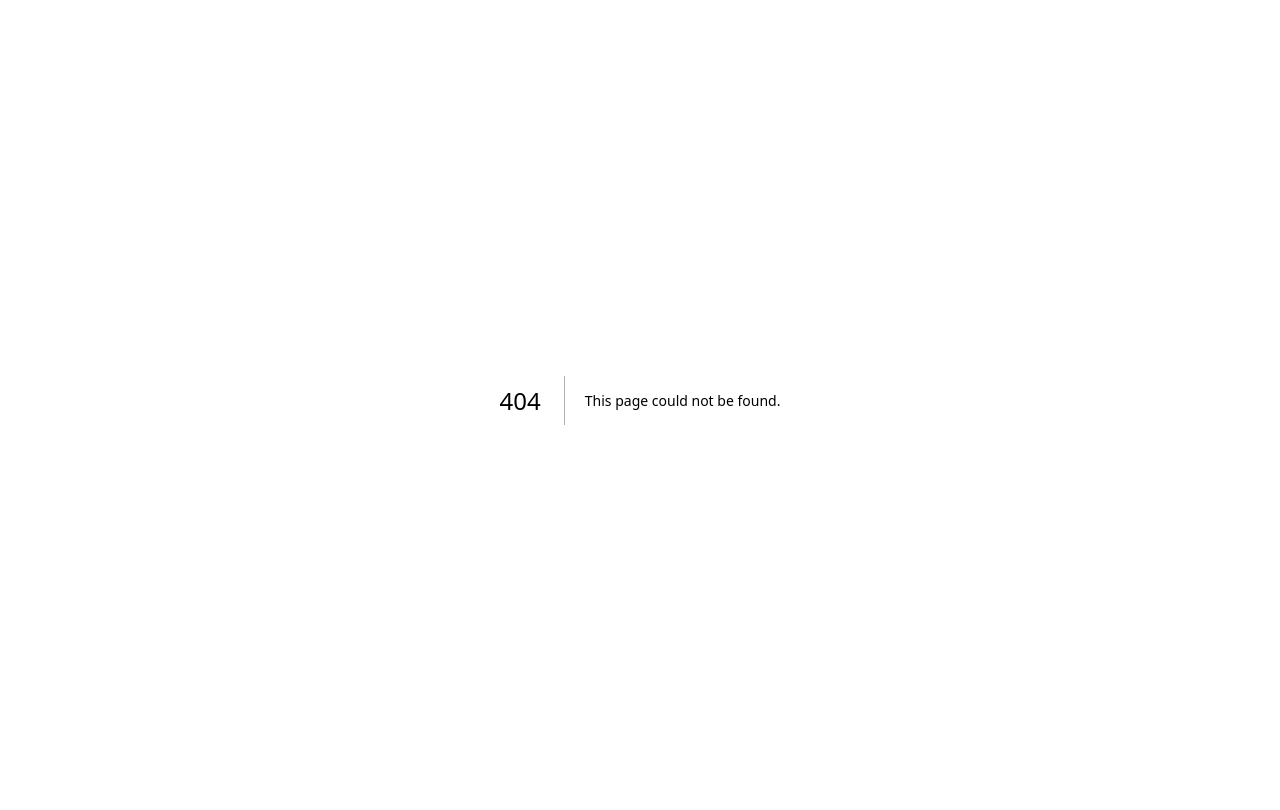
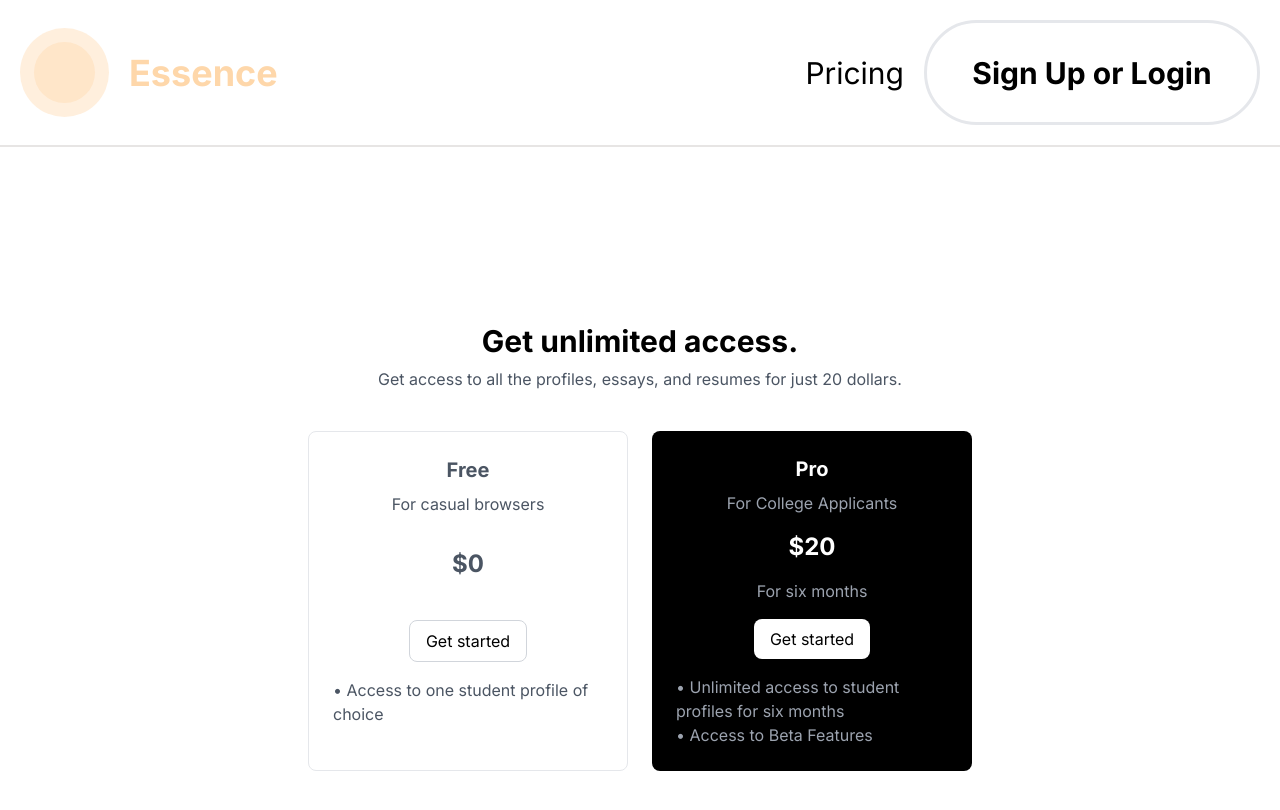
Before and after one commit to technocapeman/essance, a Next.js app: page /pricing in a window 1280 px wide. Before the commit this address had no page. Shown: the top 810 px of the page. Built offline with nearby package versions, Linux system fonts and the light colour scheme.

Commit message:
Added pricing page, blurred background when popup appears for paywall or login

```diff
--- a/src/app/components/top-bar.js
+++ b/src/app/components/top-bar.js
@@ -1,4 +1,5 @@
 import * as React from "react";
+import Link from "next/link";
 
 export const TopBar = () => {
     return (
@@ -6,8 +7,10 @@ export const TopBar = () => {
             <div className="flex items-center justify-between w-full px-5 py-5">
                 <a href="/">
                     <div className="flex items-center gap-5">
-                    <div className="flex flex-col justify-center items-center px-4 rounded-full bg-orange-200 bg-opacity-40 h-[50px] w-[50px] sm:h-[70px] sm:w-[70px] md:h-[89px] md:w-[89px]">
-                        <div className="shrink-0 rounded-full bg-orange-200 bg-opacity-40 h-[35px] w-[35px] sm:h-[48px] sm:w-[48px] md:h-[61px] md:w-[61px]" />
+                        <div
+                            className="flex flex-col justify-center items-center px-4 rounded-full bg-orange-200 bg-opacity-40 h-[50px] w-[50px] sm:h-[70px] sm:w-[70px] md:h-[89px] md:w-[89px]">
+                            <div
+                                className="shrink-0 rounded-full bg-orange-200 bg-opacity-40 h-[35px] w-[35px] sm:h-[48px] sm:w-[48px] md:h-[61px] md:w-[61px]"/>
                         </div>
                         <div className="text-2xl sm:text-3xl md:text-4xl font-bold text-orange-200">
                             Essence
@@ -15,15 +18,18 @@ export const TopBar = () => {
                     </div>
                 </a>
                 <div className="flex items-center gap-5">
-                    <a href="#">
+                    <Link href="pricing">
                         <div className="text-lg sm:text-2xl md:text-3xl text-black">Pricing</div>
-                        </a>
-                    <button className="shrink-0 border-gray-200 border-solid border-[3px] h-[40px] sm:h-[60px] md:h-[80px] lg:h-[105px] rounded-[25px] sm:rounded-[35px] md:rounded-[50px] lg:rounded-[80px] w-[120px] sm:w-[180px] md:w-[240px] lg:w-[336px]">
-                        <div className="text-base sm:text-lg md:text-xl lg:text-3xl font-bold text-black">Sign Up or Login</div>
+                    </Link>
+                    <button
+                        className="shrink-0 border-gray-200 border-solid border-[3px] h-[40px] sm:h-[60px] md:h-[80px] lg:h-[105px] rounded-[25px] sm:rounded-[35px] md:rounded-[50px] lg:rounded-[80px] w-[120px] sm:w-[180px] md:w-[240px] lg:w-[336px]">
+                        <div className="text-base sm:text-lg md:text-xl lg:text-3xl font-bold text-black">Sign Up or
+                            Login
+                        </div>
                     </button>
                 </div>
             </div>
-            <div className="w-full border-t-2 border-stone-200 bg-stone-200 min-h-[2px]" />
+            <div className="w-full border-t-2 border-stone-200 bg-stone-200 min-h-[2px]"/>
         </div>
     );
 }
--- a/src/app/essay/components/login-popup.js
+++ b/src/app/essay/components/login-popup.js
@@ -1,4 +1,3 @@
-// components/login-popup.js
 import React from 'react';
 
 export const LoginPopup = () => {
--- a/src/app/essay/components/paywall-popup.js
+++ b/src/app/essay/components/paywall-popup.js
@@ -1,5 +1,6 @@
 // components/paywall-popup.js
 import React from 'react';
+import Link from "next/link";
 
 export const PaywallPopup = () => {
     return (
@@ -10,7 +11,9 @@ export const PaywallPopup = () => {
                 <div className="absolute inset-0 flex flex-col items-center justify-center text-white p-4">
                     <h2 className="text-2xl font-bold mb-2">Get Unlimited</h2>
                     <p className="text-center mb-4">Unlimited access for a one time $20 unlock fee!</p>
-                    <div className="bg-white text-black py-2 px-4 rounded-lg font-bold">Buy Now!</div>
+                    <Link href="pricing">
+                        <button className="bg-white text-black py-2 px-4 rounded-lg font-bold">Buy Now!</button>
+                    </Link>
                 </div>
             </div>
         </div>
--- /dev/null
+++ b/src/app/pricing/page.js
@@ -0,0 +1,40 @@
+"use client";
+import React from 'react';
+import {TopBar} from "@/app/components/top-bar";
+
+const Pricing = () => {
+    return (
+        <div className="bg-white min-h-screen relative">
+            <TopBar />
+            <div className="bg-white min-h-screen flex flex-col items-center justify-center p-6">
+                <h1 className="text-3xl text-black font-bold mb-2">Get unlimited access.</h1>
+                <p className="text-gray-600 mb-10">Get access to all the profiles, essays, and resumes for just 20 dollars.</p>
+                <div className="flex flex-col sm:flex-row gap-6">
+                    <div className="flex flex-col items-center border rounded-lg p-6 w-full sm:w-80">
+                        <h2 className="text-xl text-gray-600 font-bold mb-2">Free</h2>
+                        <p className="text-gray-600 mb-4">For casual browsers</p>
+                        <div className="text-2xl text-gray-600 font-bold mb-4 mt-4">$0</div>
+                        <div className="mb-6" />
+                        <button className="bg-white border border-gray-300 text-black py-2 px-4 rounded-lg mb-4 hover:bg-gray-100">Get started</button>
+                        <ul className="text-gray-600">
+                            <li>• Access to one student profile of choice</li>
+                        </ul>
+                    </div>
+                    <div className="flex flex-col items-center bg-black text-white rounded-lg p-6 w-full sm:w-80">
+                        <h2 className="text-xl font-bold mb-2">Pro</h2>
+                        <p className="text-gray-400 mb-4">For College Applicants</p>
+                        <div className="text-2xl font-bold mb-4">$20</div>
+                        <div className="text-gray-400 mb-4">For six months</div>
+                        <button className="bg-white text-black py-2 px-4 rounded-lg mb-4 hover:bg-gray-100">Get started</button>
+                        <ul className="text-gray-400">
+                            <li>• Unlimited access to student profiles for six months</li>
+                            <li>• Access to Beta Features</li>
+                        </ul>
+                    </div>
+                </div>
+            </div>
+        </div>
+    );
+};
+
+export default Pricing;
```
Lines whose indentation alone changed are shown as unchanged.
